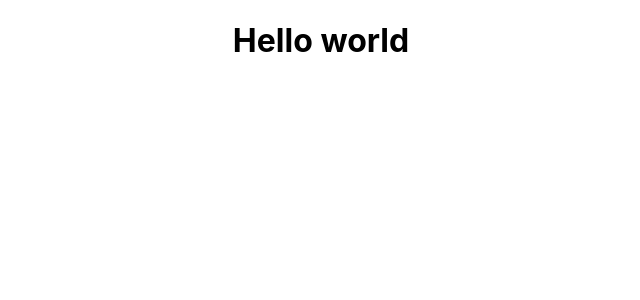
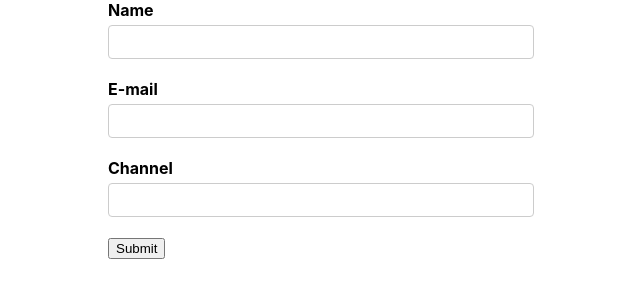
Before and after one commit to TabotCharlesBessong/reactAndMore, a React (Create React App) app in the folder formik/: page / in a window 1280 px wide. Shown: the top 300 px of the page, without its empty margins (319-959 px from the left). Built offline with nearby package versions, Linux system fonts and the light colour scheme.

Commit message:
form validation with formik and yup

```diff
--- a/formik/package.json
+++ b/formik/package.json
@@ -25,7 +25,8 @@
     "redux": "^4.1.2",
     "redux-thunk": "^2.4.1",
     "styled-components": "^5.3.3",
-    "web-vitals": "^1.1.2"
+    "web-vitals": "^1.1.2",
+    "yup": "^0.32.11"
   },
   "scripts": {
     "start": "react-scripts start",
--- a/formik/src/App.css
+++ b/formik/src/App.css
@@ -1,38 +1,34 @@
 .App {
-  text-align: center;
+  display: flex;
+  justify-content: center;
 }
 
-.App-logo {
-  height: 40vmin;
-  pointer-events: none;
+label {
+  font-weight: bold;
+  display: flex;
+  margin-bottom: 5px;
 }
 
-@media (prefers-reduced-motion: no-preference) {
-  .App-logo {
-    animation: App-logo-spin infinite 20s linear;
-  }
+input[type='text'],
+input[type='email'],
+textarea {
+  display: block;
+  width: 400px;
+  padding: 6px 12px;
+  font-size: 14px;
+  line-height: 1.42857143;
+  color: #555;
+  background-color: #fff;
+  background-image: none;
+  border: 1px solid #ccc;
+  border-radius: 4px;
+  /* margin-bottom: 20px; */
 }
 
-.App-header {
-  background-color: #282c34;
-  min-height: 100vh;
-  display: flex;
-  flex-direction: column;
-  align-items: center;
-  justify-content: center;
-  font-size: calc(10px + 2vmin);
-  color: white;
+.form-control {
+  margin-bottom: 20px;
 }
 
-.App-link {
-  color: #61dafb;
+.error {
+  color: red;
 }
-
-@keyframes App-logo-spin {
-  from {
-    transform: rotate(0deg);
-  }
-  to {
-    transform: rotate(360deg);
-  }
-}
--- a/formik/src/App.js
+++ b/formik/src/App.js
@@ -1,9 +1,10 @@
 import './App.css';
+import OldYoutubeForm from './components/OldYoutubeForm';
 
 function App() {
   return (
     <div className="App">
-       <h1>Hello world</h1>
+      <OldYoutubeForm/>
     </div>
   );
 }
--- /dev/null
+++ b/formik/src/components/OldYoutubeForm.js
@@ -0,0 +1,106 @@
+
+import React from 'react'
+import { useFormik } from 'formik'
+import * as Yup from 'yup'
+
+const initialValues = {
+  name: '',
+  email: '',
+  channel: ''
+}
+
+const onSubmit = values => {
+  console.log('Form data', values)
+}
+
+const validate = values => {
+  const errors = {}
+//
+  if (!values.name) {
+    errors.name = 'Required'
+  }
+//
+  if (!values.email) {
+    errors.email = 'Required'
+  } else if (!/^[A-Z0-9._%+-]+@[A-Z0-9.-]+\.[A-Z]{2,4}$/i.test(values.email)) {
+    errors.email = 'Invalid email format'
+  }
+//
+  if (!values.channel) {
+    errors.channel = 'Required'
+  }
+//
+  return errors
+}
+
+const validationSchema = Yup.object({
+  name: Yup.string().required('Required'),
+  email: Yup.string()
+    .email('Invalid email format')
+    .required('Required'),
+  channel: Yup.string().required('Required')
+})
+
+function OldYoutubeForm () {
+  const formik = useFormik({
+    initialValues,
+    onSubmit,
+    // validate,
+    validationSchema
+  })
+
+  console.log('formik.touched', formik.touched)
+
+  return (
+    <form onSubmit={formik.handleSubmit}>
+      <div className='form-control'>
+        <label htmlFor='name'>Name</label>
+        <input
+          type='text'
+          id='name'
+          name='name'
+          onChange={formik.handleChange}
+          onBlur={formik.handleBlur}
+          value={formik.values.name}
+        />
+        {formik.touched.name && formik.errors.name ? (
+          <div className='error'>{formik.errors.name}</div>
+        ) : null}
+      </div>
+
+      <div className='form-control'>
+        <label htmlFor='email'>E-mail</label>
+        <input
+          type='email'
+          id='email'
+          name='email'
+          onChange={formik.handleChange}
+          onBlur={formik.handleBlur}
+          value={formik.values.email}
+        />
+        {formik.touched.email && formik.errors.email ? (
+          <div className='error'>{formik.errors.email}</div>
+        ) : null}
+      </div>
+
+      <div className='form-control'>
+        <label htmlFor='channel'>Channel</label>
+        <input
+          type='text'
+          id='channel'
+          name='channel'
+          onChange={formik.handleChange}
+          onBlur={formik.handleBlur}
+          value={formik.values.channel}
+        />
+        {formik.touched.channel && formik.errors.channel ? (
+          <div className='error'>{formik.errors.channel}</div>
+        ) : null}
+      </div>
+
+      <button type='submit'>Submit</button>
+    </form>
+  )
+}
+
+export default OldYoutubeForm
```
Also changed, not shown: 1 other file (tests, documents, lock files or other folders).
